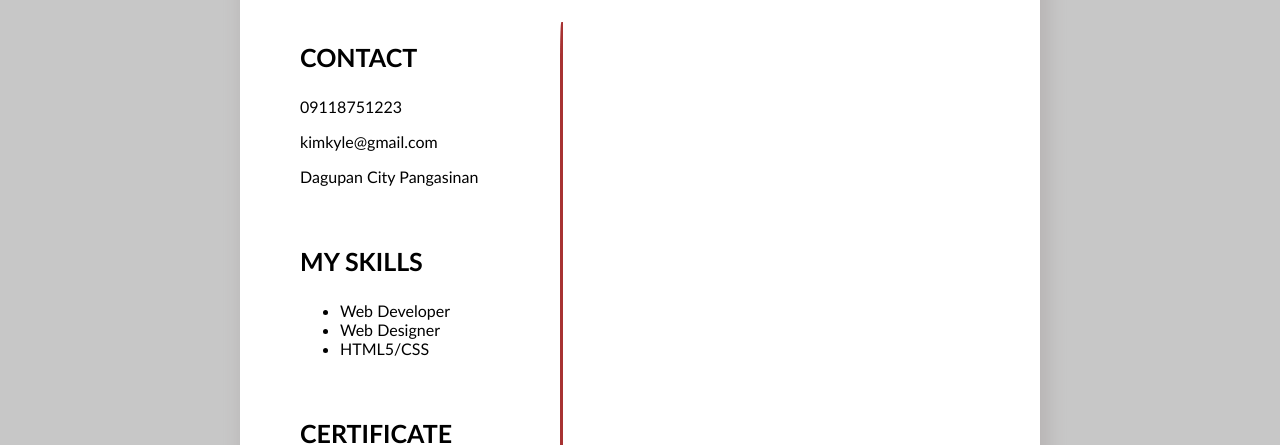
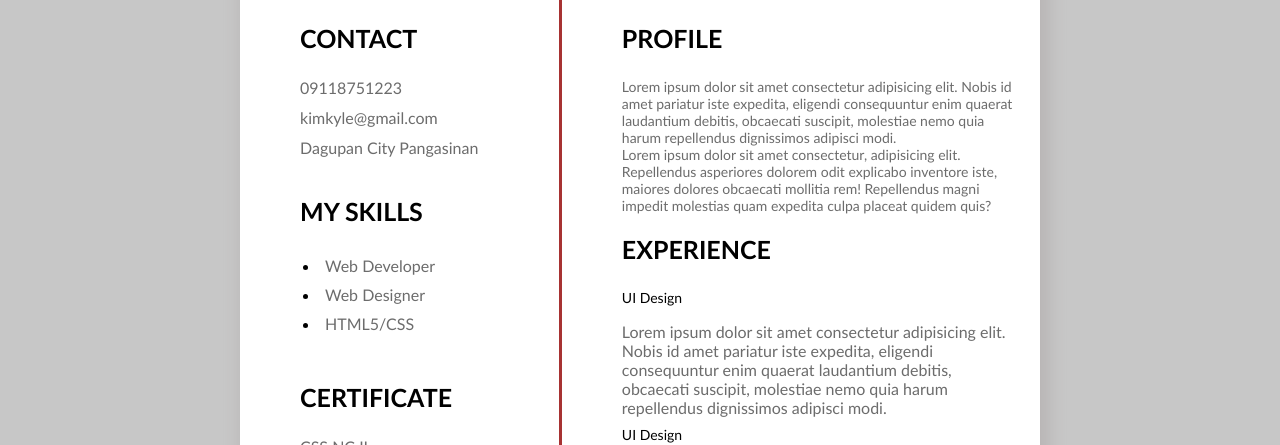
Before and after one commit to kimkylmar/cv, a plain HTML site: page index.html in a window 1280 px wide. Shown: the part 355-800 px from the top of the page. Drawn offline with Linux system fonts and the light colour scheme.

Commit message:
Add files via upload

```diff
--- a/index.html
+++ b/index.html
@@ -1,59 +1,83 @@
 <!DOCTYPE html>
 <html lang="en">
   <head>
-    <meta charset="UTF-8">
-    <meta http-equiv="X-UA-Compatible" content="IE=edge">
-    <meta name="viewport" content="width=>, initial-scale=1.0">
-    <link type="text/css" rel="stylesheet" href="style.css"
-    <title>Document</title>
+    <meta charset="UTF-8" />
+    <meta http-equiv="X-UA-Compatible" content="IE=edge" />
+    <meta name="viewport" content="width=, initial-scale=1.0" />
+    <link type="text/css" rel="stylesheet" href="style.css" />
+    <title>My CV</title>
   </head>
   <body>
     <div class="main">
       <div class="top-section">
-            <img src="profile.jpg" class="profile">
+        <img src="profile.jpg" class="profile" />
         <p class="name"><b>Kim Kyle C. Marquez</b></p>
         <p class="skill">Developer/<span>Designer</span></p>
       </div>
       <div class="clearfix"></div>
 
-        <div class="col-div-4" style="padding-left: 40px;">
+      <div class="container">
+        <div class="col-div-4" style="padding-left: 40px">
           <div class="content-box">
             <p class="head">Contact</p>
-                <p class="icon"><i class="fa fa-phone"></i>09118751223</p>
-                <p class="icon"><i class="fa fa-envelope"></i>kimkyle@gmail.com</p>
-                <p class="icon"><i class="fa fa-home"></i>Dagupan City Pangasinan</p>
+            <p class="p3"><i class="fa fa-phone"></i>09118751223</p>
+            <p class="p3"><i class="fa fa-envelope"></i>kimkyle@gmail.com</p>
+            <p class="p3"><i class="fa fa-home"></i>Dagupan City Pangasinan</p>
 
-                <br>
+            <br />
 
             <p class="head">My Skills</p>
-                <ul>
+            <ul class="skills">
               <li><span>Web Developer</span></li>
               <li><span>Web Designer</span></li>
               <li><span>HTML5/CSS</span></li>
-
             </ul>
 
-                <br>
+            <br />
 
             <p class="head">Certificate</p>
 
             <p class="p3">CSS NC II</p>
 
-
-                <br>
+            <br />
 
             <p class="head">Language</p>
 
             <p class="p3">Python</p>
             <p class="p3">Php/MySQL</p>
             <p class="p3">C++</p>
+          </div>
+        </div>
+        <div class="col-div-8" style="padding-left: 40px">
+          <div class="content-box">
+            <p class="head">Profile</p>
+            <p class="p3" style="font-size: 14px">
+              Lorem ipsum dolor sit amet consectetur adipisicing elit. Nobis id
+              amet pariatur iste expedita, eligendi consequuntur enim quaerat
+              laudantium debitis, obcaecati suscipit, molestiae nemo quia harum
+              repellendus dignissimos adipisci modi.<br />
+              Lorem ipsum dolor sit amet consectetur, adipisicing elit.
+              Repellendus asperiores dolorem odit explicabo inventore iste,
+              maiores dolores obcaecati mollitia rem! Repellendus magni impedit
+              molestias quam expedita culpa placeat quidem quis?
+            </p>
+
+            <p class="head">Experience</p>
+              <p class="p-4">UI Design</p><p class="p3">Lorem ipsum dolor sit amet consectetur adipisicing elit. Nobis id
+              amet pariatur iste expedita, eligendi consequuntur enim quaerat
+              laudantium debitis, obcaecati suscipit, molestiae nemo quia harum
+              repellendus dignissimos adipisci modi.<br /></p>
 
 
+              <p class="p-4">UI Design</p><p class="p3">Lorem ipsum dolor sit amet consectetur, adipisicing elit.
+              Repellendus asperiores dolorem odit explicabo inventore iste,
+              maiores dolores obcaecati mollitia rem! Repellendus magni impedit
+              molestias quam expedita culpa placeat quidem quis?<br></p>
+
+              <p class="head">Education</p>
+              <p class="p3">Lorem ipsum dolor sit amet consectetur adipisicing elit. Laudantium doloribus cumque consequatur deleniti est earum, sed dolorum cum quidem laboriosam maiores consequuntur ad aspernatur ut magni recusandae, labore sapiente! Aliquam.</p>
+            </p>
           </div>
-        </div>
-        <div class="line"></div>
-        <div class="col-div-8" style="padding-left: 40px;">
-            <div class="content-box">
         </div>
       </div>
     </div>
--- a/style.css
+++ b/style.css
@@ -1,15 +1,16 @@
-body{
+body {
   margin: 0px;
   padding: 0px;
   background-image: radial-gradient(#c7c7c7 25%, #c7c7c7 74%);
-    font-family: 'Trebuchet MS', 'Lucida Sans Unicode', 'Lucida Grande', 'Lucida Sans', Arial, sans-serif;
+  font-family: "Trebuchet MS", "Lucida Sans Unicode", "Lucida Grande",
+    "Lucida Sans", Arial, sans-serif;
 }
 
-.clearfix{
+.clearfix {
   clear: both;
 }
 
-.main{
+.main {
   height: 1150px;
   width: 800px;
   background-color: white;
@@ -17,70 +18,88 @@ body{
   margin: 20px auto;
 }
 
-.top-section{
+.top-section {
   text-align: center;
   padding: 20px;
   background-color: rgb(196, 119, 119);
 }
 
-.profile{
+.profile {
   width: 150px;
   border-radius: 50%;
 }
 
-.name{
+.name {
   text-transform: uppercase;
   color: rgb(255, 255, 255);
   font-size: 30px;
   font-weight: 100;
 }
 
-.skill{
-    color:rgb(255, 255, 255);
+.skill {
+  color: rgb(255, 255, 255);
   font-size: 20px;
   padding: 0px;
   margin: 0px;
 }
 
-.skill span{
+.skill span {
   color: rgb(42, 219, 7);
   font-size: 20px;
-    margin:0px;
-    padding:0px;
+  margin: 0px;
+  padding: 0px;
 }
 
-.col-div-4{
-    width: 35%;
-    float:left;
+.container {
+  display: flex;
 }
 
-.col-div-8{
-    width: 62%;
-    float:left;
+.col-div-4 {
+  width: 35%;
+  display: inline;
 }
 
-.line{
+.col-div-8 {
+  width: 55%;
+  display: inline;
   border-left: 3px solid #a73232;
-    border-radius: 5%;
-    height: 800px;
-    width: 3%;
-    margin-top: 25px;
-    float: left;
-
 }
 
-.content-box{
+.content-box {
   padding: 20px;
 }
 
-.head{
+.head {
   font-size: 25px;
   text-transform: uppercase;
   font-weight: 600;
-
 }
 
-.p3{
-    font-family: 'Trebuchet MS', 'Lucida Sans Unicode', 'Lucida Grande', 'Lucida Sans', Arial, sans-serif;
+.p3 {
+  font-family: "Trebuchet MS", "Lucida Sans Unicode", "Lucida Grande",
+    "Lucida Sans", Arial, sans-serif;
   margin-bottom: -5px;
+  color: #6c6c6c;
 }
+
+.fa {
+  color: #152b29;
+}
+
+.skills {
+  margin-left: -20px;
+  margin-bottom: 0px;
+}
+
+.skills li {
+  padding: 5px;
+}
+
+.skills li span {
+  color: #6c6c6c;
+}
+
+.p-4 {
+  font-size: 14px;
+  color: #000000;
+}
```
Lines whose indentation alone changed are shown as unchanged.
